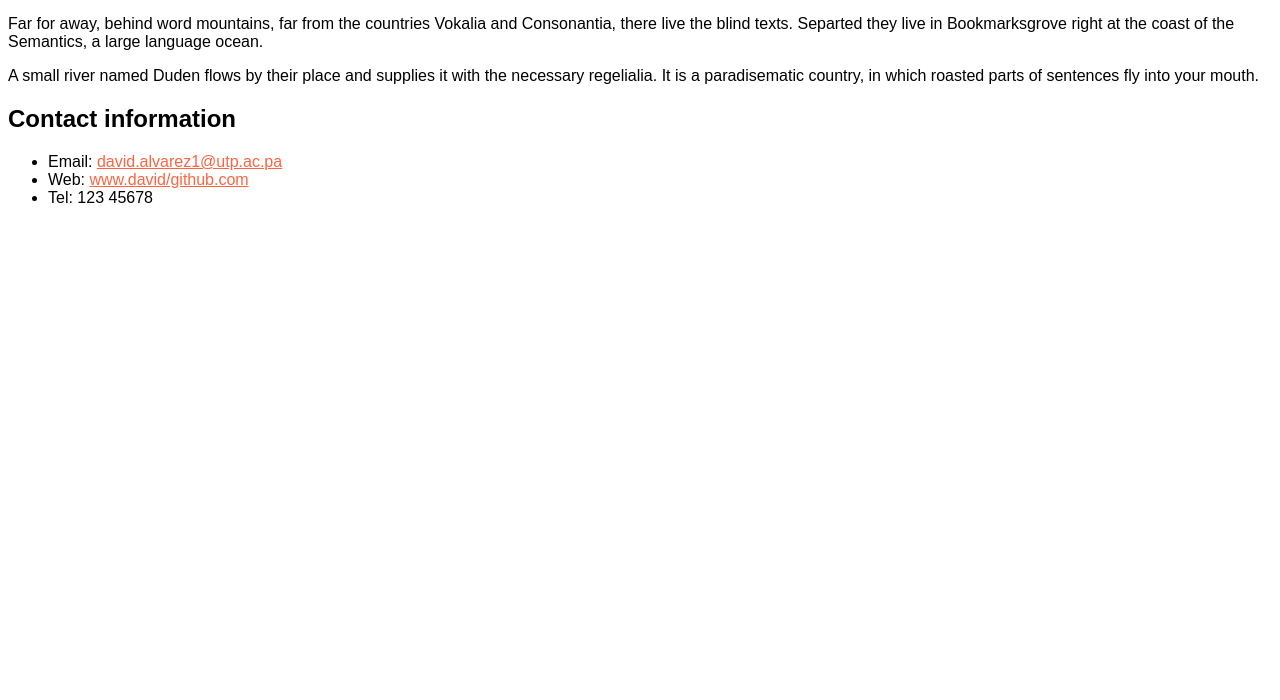
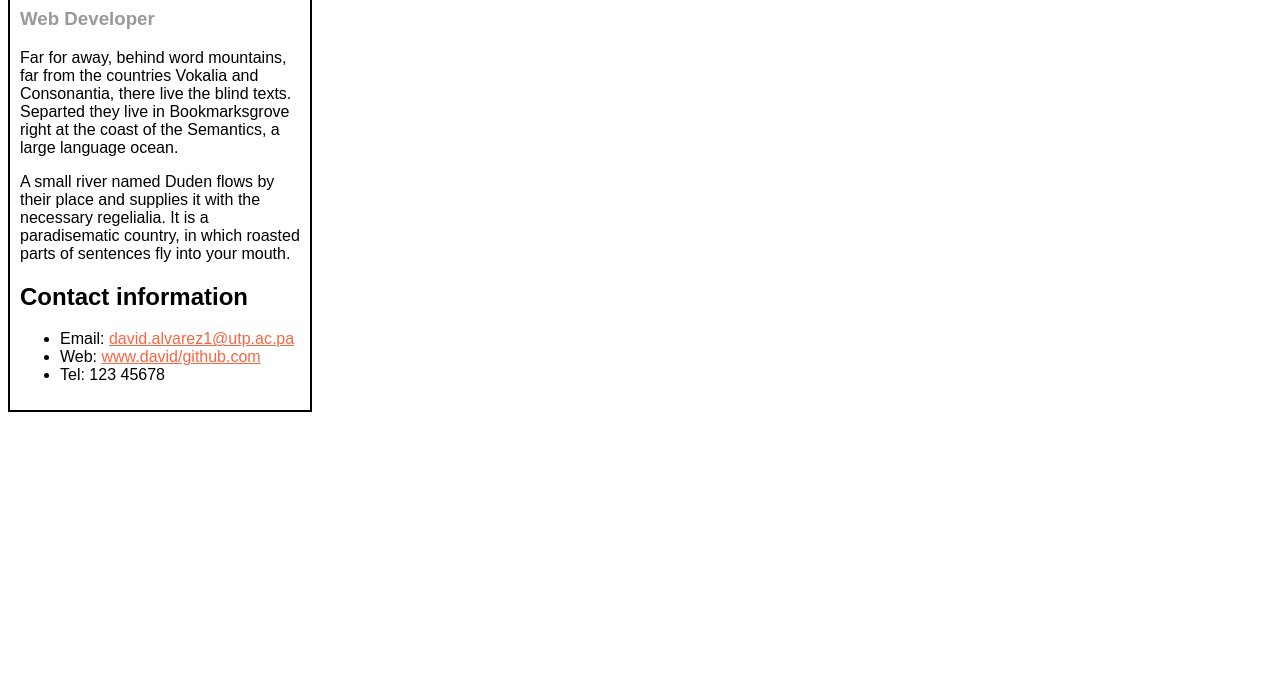
Before and after one commit to 2022-SEMII-DESIV-G1/alvarez-david, a plain HTML site: page lab6/index.html in a window 1280 px wide. Shown: the part 100-800 px from the top of the page. Drawn offline with Linux system fonts and the light colour scheme.

Commit message:
agregando los ultimos detalles

```diff
--- a/lab6/index.css
+++ b/lab6/index.css
@@ -15,3 +15,8 @@
 .website{
     color: #fb6542;
 }
+.container{
+    border: 2px solid;
+    padding: 10px;
+    margin-right: 60rem;
+}
```
